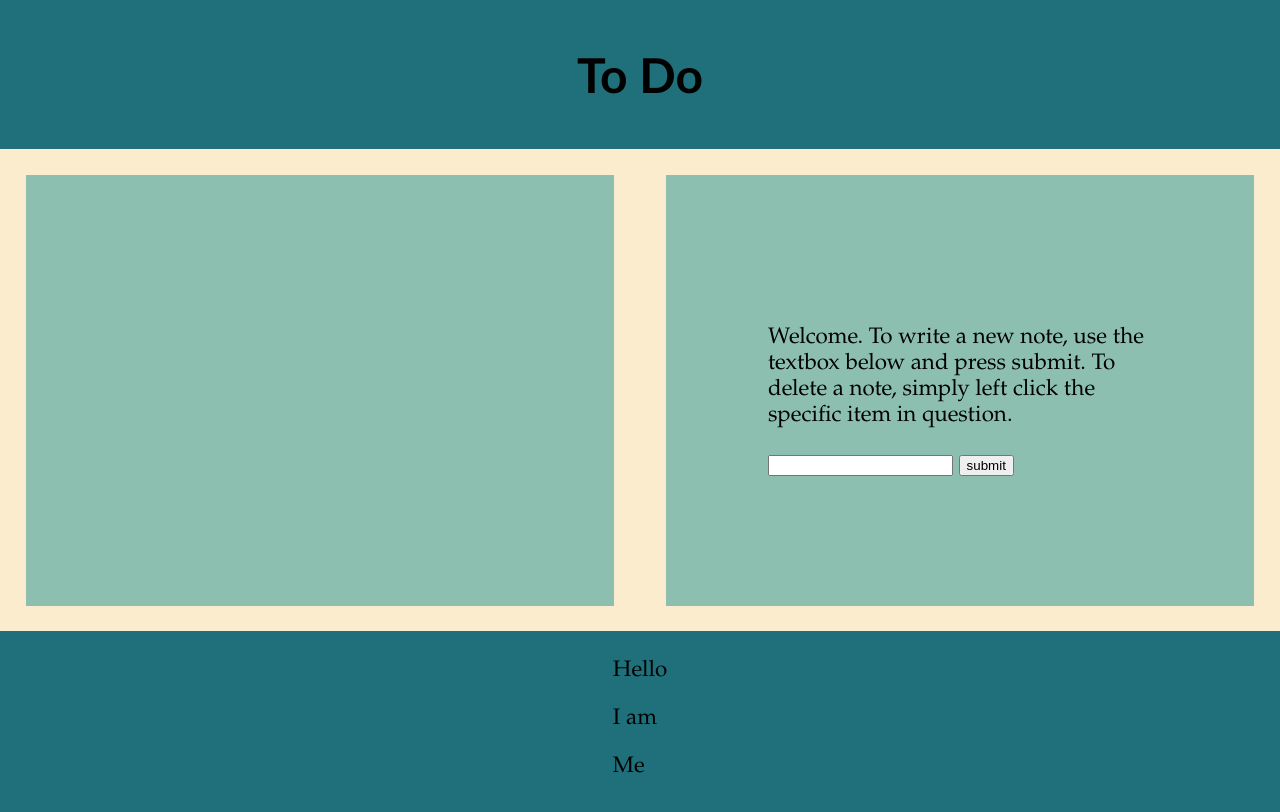
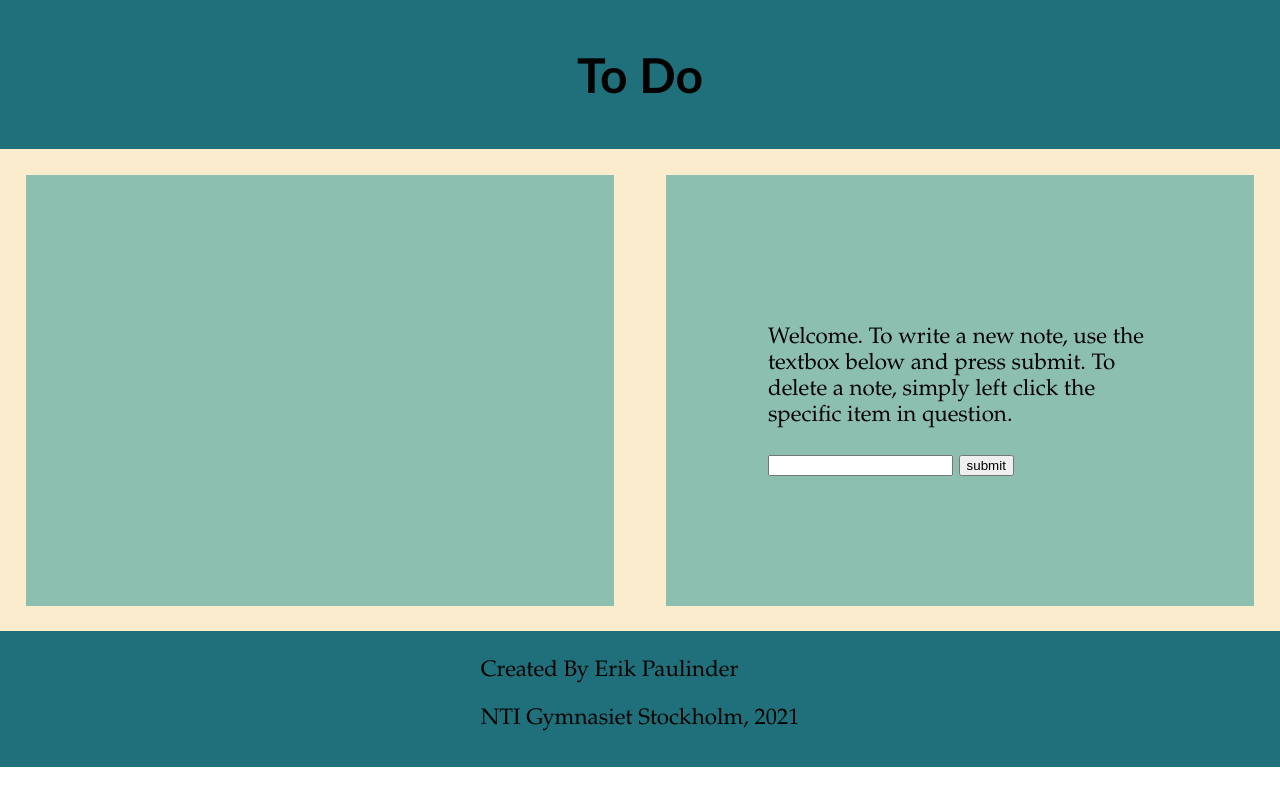
Before and after one commit to Hustra03/Projekt-3, a plain HTML site: page index.html in a window 1280 px wide. Drawn offline with Linux system fonts and the light colour scheme.

Commit message:
Ändrat footer

```diff
--- a/index.html
+++ b/index.html
@@ -39,10 +39,8 @@
     <footer id="footer">
       <div class="footergrid">
         <div class="footer1">
-          <p>Hello</p>
-          <p>I am</p>
-          <p>Me</p>
-          <p></p>
+          <p>Created By Erik Paulinder</p>
+          <p>NTI Gymnasiet Stockholm, 2021</p>
         </div>
       </div>
     </footer>
```
